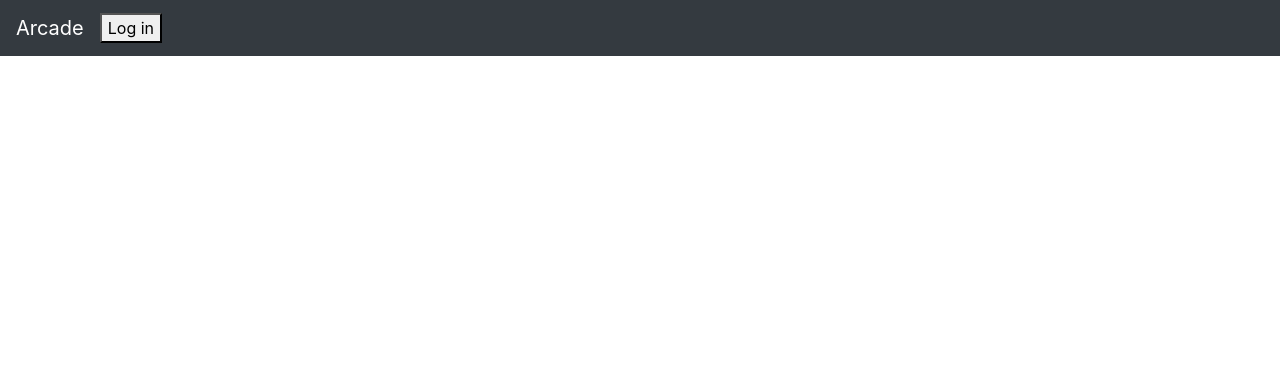
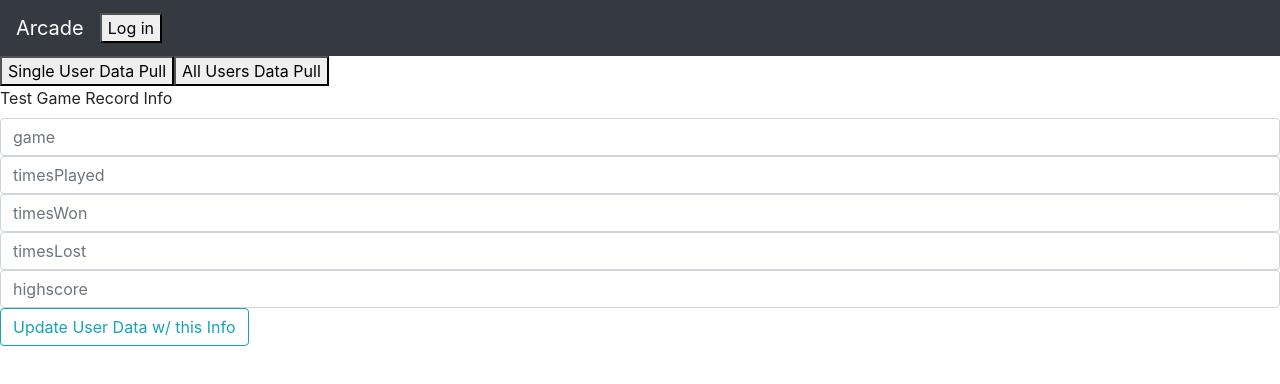
Before and after one commit to Team-Flunks/deck-frontend, a React (Create React App) app: page /knowledge in a window 1280 px wide. Shown: the top 384 px of the page. Built offline with nearby package versions, Linux system fonts and the light colour scheme; no server answers.

Commit message:
Day 1 testing suite work

```diff
--- a/src/App.js
+++ b/src/App.js
@@ -6,6 +6,7 @@ import HomePage from './HomePage.js';
 import Profile from './Profile.js';
 import Knowledge from './Knowledge.js';
 import Pokemon from './Pokemon.js';
+import TestSuite from './TestSuite.js';
 import { withAuth0 } from '@auth0/auth0-react';
 import React from 'react';
 
@@ -17,6 +18,8 @@ class App extends React.Component {
           <IsLoadingAndError>
             {/* Need to make Header component */}
             <Header />
+            {/* Remove when styling, this is for testing as indicated by the name */}
+            <TestSuite />
             <Route exact path="/">
               {this.props.auth0.isAuthenticated
                 // Need to make HomePage component
--- /dev/null
+++ b/src/TestSuite.js
@@ -0,0 +1,125 @@
+//===============Importing and setting up===============
+import React from 'react';
+import axios from 'axios';
+import Form from 'react-bootstrap/Form';
+import Button from 'react-bootstrap/Button';
+import 'bootstrap/dist/css/bootstrap.min.css';
+import { withAuth0 } from '@auth0/auth0-react';
+
+//===============Class and State Setup===============
+class TestSuite extends React.Component {
+  constructor(props) {
+    super(props);
+    this.state = {
+      areWeTesting: true,
+      game: '',
+      timesPlayed: 0,
+      timesWon: 0,
+      timesLost: 0,
+      highscore: 0
+    }
+  }
+
+//===============Request Functions Area===============
+  singleUserFetch = () => {
+    //Assumes that the user is tied to the auth0 email
+    this.props.auth0.getIdTokenClaims()
+      .then(tokenData => {
+        const jwt = tokenData.__raw;
+        const requestConfig = {
+          headers: { "Authorization": `Bearer ${jwt}` },
+          method: 'get',
+          baseURL: process.env.REACT_APP_SERVER_URL || 'http://localhost:3002',
+          url: `/singleUser/`
+        }
+        axios(requestConfig)
+          .then(response => {
+            console.log('Client Single User Data In');
+            console.log(response);
+          })
+          .catch(err => console.error(err));
+      })
+  }
+
+  allUsersFetch = () => {
+    //Assumes that the user is tied to the auth0 email
+    this.props.auth0.getIdTokenClaims()
+      .then(tokenData => {
+        const jwt = tokenData.__raw;
+        const requestConfig = {
+          headers: { "Authorization": `Bearer ${jwt}` },
+          method: 'get',
+          baseURL: process.env.REACT_APP_SERVER_URL || 'http://localhost:3002',
+          url: `/allUsers/`
+        }
+        axios(requestConfig)
+          .then(response => {
+            console.log('Client All User Data In');
+            console.log(response);
+          })
+          .catch(err => console.error(err));
+      })
+  }
+
+  userRecordUpdate = () => {
+    //Assumes that the user is tied to the auth0 email
+    this.props.auth0.getIdTokenClaims()
+      .then(tokenData => {
+        const jwt = tokenData.__raw;
+        const requestConfig = {
+          headers: { "Authorization": `Bearer ${jwt}` },
+          method: 'put',
+          baseURL: process.env.REACT_APP_SERVER_URL || 'http://localhost:3002',
+          url: `/updateUser/?game=${this.state.game}
+                                  &timesPlayed=${this.state.timesPlayed}
+                                  &timesWon=${this.state.timesWon}
+                                  &timesLost=${this.state.timesLost}
+                                  &highscore=${this.state.highscore}`
+        }
+        axios(requestConfig)
+          .then(response => {
+            console.log('Client Update User Data Response');
+            console.log(response);
+          })
+          .catch(err => console.error(err));
+      })
+  }
+
+  //Set State Functions
+  newGame = (e) => {this.setState({game: e.target.value})};
+  newTimesPlayed = (e) => {this.setState({timesPlayed: e.target.value})};
+  newTimesWon = (e) => {this.setState({timesWon: e.target.value})};
+  newTimesLost = (e) => {this.setState({timesLost: e.target.value})};
+  newHighscore = (e) => {this.setState({highscore: e.target.value})};
+
+//===============Button Render Area===============
+
+    // game: {type: String, required: true},
+    // timesPlayed: {type: Number},
+    // timesWon: {type: Number},
+    // timesLost: {type: Number},
+    // highscore:{type: Number}
+
+  render() {
+    return (
+      <>
+        <button onClick={this.singleUserFetch}>Single User Data Pull</button>
+        <button onClick={this.allUsersFetch}>All Users Data Pull</button>
+        <Form.Group>
+          <Form.Label>Test Game Record Info</Form.Label>
+          <Form.Control placeholder="game" onChange={this.newGame} ></Form.Control>
+          <Form.Control placeholder="timesPlayed" onChange={this.newTimesPlayed}></Form.Control>
+          <Form.Control placeholder="timesWon" onChange={this.newTimesWon}></Form.Control>
+          <Form.Control placeholder="timesLost" onChange={this.newTimesLost}></Form.Control>
+          <Form.Control placeholder="highscore" onChange={this.newHighscore}></Form.Control>
+          <Button variant="outline-info" onClick={this.userRecordUpdate}>Update User Data w/ this Info</Button>
+        </Form.Group>
+      </>
+    )
+  }
+
+
+
+}
+
+export default withAuth0(TestSuite);
```
Also changed, not shown: src/Knowledge.js (+7 -0 lines), 1 other file (tests, documents, lock files or other folders).
